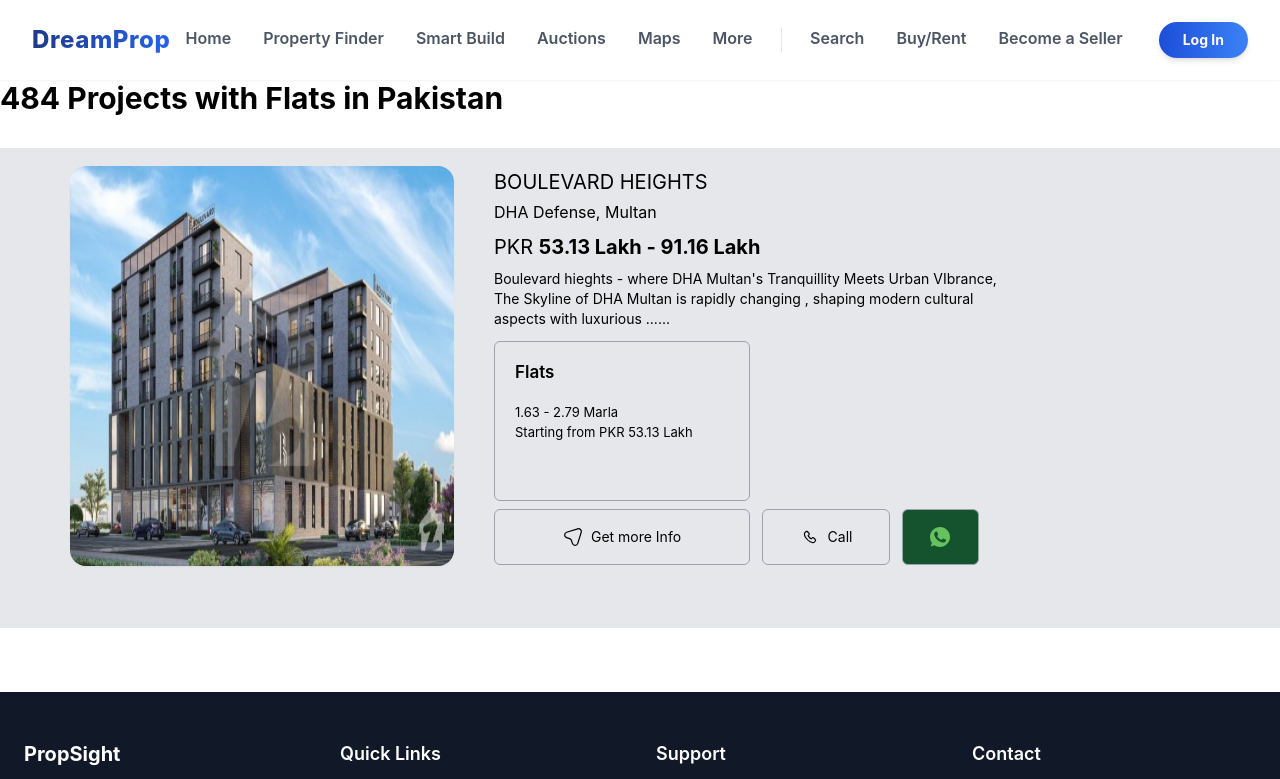
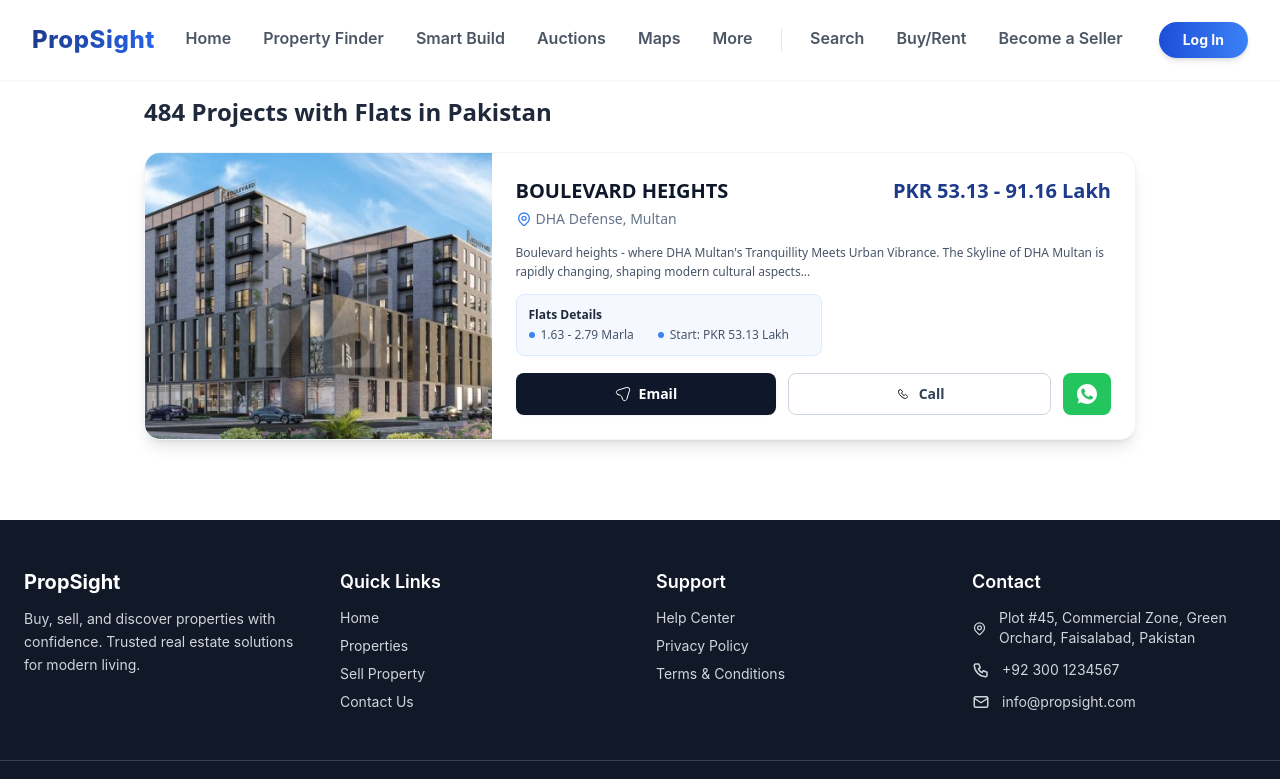
Before and after one commit to Saad-ullah33/FYP-26, a React (Vite) app: page /flats in a window 1280 px wide. Shown: the top 779 px of the page. Built offline with nearby package versions, Linux system fonts and the light colour scheme.

Commit message:
removed dream prop

```diff
--- a/src/ExploreTools/ExCatogires/Flats.jsx
+++ b/src/ExploreTools/ExCatogires/Flats.jsx
@@ -1,49 +1,82 @@
-import React from 'react'
-// import boulevard from 'FlatPhotos/boulevard.jpg';
+import React from 'react';
+
+// Images (Using your original paths)
 const boulevardImg = 'FlatPhotos/boulevard.jpg';
 const callImg = 'FlatPhotos/call.svg';
 const messageImg = 'FlatPhotos/message.svg';
 const whatsappImg = 'FlatPhotos/whats.svg';
-// const flatImg = 'FlatPhotos/flat.svg';
 
 const Flats = () => {
   return (
-    <div className='max-w-[100%]  max-h-full'>
-      <div className='text-3xl font-bold mb-8'>484 Projects with Flats in Pakistan</div>
-      <div className="card max-full bg-gray-200 h-[60vh] flex">
-        <img className='w-[30vw] h-[50vh] rounded-2xl flex relative left-[70px] top-[18px] shadow-sm' src={boulevardImg} alt="" />
-        <div className=''>
-        <div className='relative left-[110px] top-[20px] text-xl mb-1'>BOULEVARD HEIGHTS</div>
-        <p className='relative left-[110px] top-[20px] mb-2'>
-            <img src="" alt="" />
+    <div className='w-full max-w-5xl mx-auto p-4 font-sans'>
+
+      {/* Header */}
+      <div className='text-2xl font-extrabold text-slate-800 mb-6'>
+        484 Projects with Flats in Pakistan
+      </div>
+
+      {/* Card Container - Fixed height on desktop (h-72) to prevent it from being huge */}
+      <div className="bg-white rounded-2xl shadow-lg border border-slate-100 flex flex-col md:flex-row overflow-hidden h-auto md:h-72 hover:shadow-xl transition-shadow duration-300">
+
+        {/* Left Side: Image (Takes 35% width) */}
+        <div className='w-full md:w-[35%] h-48 md:h-full relative'>
+          <img
+            className='w-full h-full object-cover'
+            src={boulevardImg}
+            alt="Boulevard Heights"
+          />
+        </div>
+
+        {/* Right Side: Content */}
+        <div className='flex-1 p-6 flex flex-col justify-between'>
+
+          {/* Top Section: Title, Location & Price */}
+          <div className='flex justify-between items-start'>
+             <div>
+               <h3 className='text-xl font-bold text-slate-900'>BOULEVARD HEIGHTS</h3>
+               <p className='text-slate-500 text-sm mt-1 flex items-center gap-1'>
+                  <svg className="w-4 h-4 text-blue-500" fill="none" stroke="currentColor" viewBox="0 0 24 24"><path strokeLinecap="round" strokeLinejoin="round" strokeWidth="2" d="M17.657 16.657L13.414 20.9a1.998 1.998 0 01-2.827 0l-4.244-4.243a8 8 0 1111.314 0z"/><path strokeLinecap="round" strokeLinejoin="round" strokeWidth="2" d="M15 11a3 3 0 11-6 0 3 3 0 016 0z"/></svg>
                   DHA Defense, Multan
                </p>
-        <p className='relative left-[110px] top-[20px] text-xl mb-2'>
-            PKR <span className='font-bold'>53.13 Lakh - 91.16 Lakh</span>
+             </div>
+             <div className='text-right'>
+                <span className='block text-xl font-extrabold text-blue-900'>PKR 53.13 - 91.16 Lakh</span>
+             </div>
+          </div>
+
+          {/* Middle Section: Description & Details Box */}
+          <div className='mt-3'>
+             <p className='text-slate-600 text-xs leading-relaxed line-clamp-2 mb-3'>
+                Boulevard heights - where DHA Multan's Tranquillity Meets Urban Vibrance. The Skyline of DHA Multan is rapidly changing, shaping modern cultural aspects...
              </p>
-        <p className='relative left-[110px] top-[20px] text-sm  mb-3 w-[40vw]'>
-            Boulevard hieghts - where DHA Multan's Tranquillity Meets Urban VIbrance, The Skyline of DHA Multan is rapidly changing , shaping modern cultural aspects with luxurious ......
+
+             <div className='bg-blue-50/60 border border-blue-100 rounded-lg p-3 inline-block pr-8'>
+                <p className='text-xs font-bold text-slate-800 mb-1'>Flats Details</p>
+                <div className='flex flex-col sm:flex-row gap-y-1 gap-x-6'>
+                  <p className='text-xs text-slate-600 flex items-center gap-1.5'>
+                    <span className="w-1.5 h-1.5 bg-blue-500 rounded-full"></span> 1.63 - 2.79 Marla
                   </p>
-        <p className='relative left-[110px] top-[20px] text-sm  mb-2 w-[20vw] h-[20vh]  rounded-md border border-gray-400'>
+                  <p className='text-xs text-slate-600 flex items-center gap-1.5'>
+                    <span className="w-1.5 h-1.5 bg-blue-500 rounded-full"></span> Start: PKR 53.13 Lakh
+                  </p>
+                </div>
+            </div>
+          </div>
 
-           <p className='m-5 text-[17px] font-semibold'>Flats</p>
-           <div className='m-5'>
-           <p className=' text-[13px] '><img src="" alt="" />
-           1.63 - 2.79 Marla</p>
-           <p className=' text-[13px] '><img src="" alt="" />
-           Starting from PKR 53.13 Lakh</p>
-           </div>
-        </p>
-        <div className='flex gap-3 items-center'>
-            <button className= 'relative left-[110px] top-[20px] bottom-[10px] text-sm  mb-2 w-[20vw] h-[7vh]  rounded-md border border-gray-400 flex items-center justify-center gap-2'> <img className = " w-5 h-5 " src={messageImg} alt="" />Get more Info
+          {/* Bottom Section: Buttons */}
+          <div className='flex gap-3 mt-4'>
+              <button className='flex-1 bg-slate-900 hover:bg-slate-800 text-white py-2.5 rounded-lg font-bold text-sm flex items-center justify-center gap-2 transition-colors shadow-sm'>
+                 <img className="w-4 h-4 invert brightness-0" src={messageImg} alt="" /> Email
               </button>
-            <button className= 'relative left-[110px] top-[20px] text-sm  mb-2 w-[10vw] h-[7vh]  rounded-md border border-gray-400 flex items-center justify-center gap-2'>
-                <img className = " w-5 h-5 " src={callImg} alt="" />Call
+
+              <button className='flex-1 border border-slate-300 hover:bg-slate-50 text-slate-700 py-2.5 rounded-lg font-bold text-sm flex items-center justify-center gap-2 transition-colors'>
+                  <img className="w-4 h-4" src={callImg} alt="" /> Call
               </button>
-            <button className= 'relative left-[110px] top-[20px] text-sm  mb-2 w-[6vw] h-[7vh]  rounded-md border border-gray-400 flex items-center justify-center gap-2 bg-green-900'><img className = " w-5 h-5 " src={whatsappImg} alt="" />
+
+              <button className='w-12 bg-green-500 hover:bg-green-600 text-white rounded-lg flex items-center justify-center transition-colors shadow-sm'>
+                 <img className="w-5 h-5 invert brightness-0" src={whatsappImg} alt="" />
               </button>
           </div>
-
 
         </div>
       </div>
@@ -51,4 +84,4 @@ const Flats = () => {
   )
 }
 
-export default Flats
+export default Flats;
--- a/src/Pages/HomePage.jsx
+++ b/src/Pages/HomePage.jsx
@@ -13,7 +13,7 @@ const HomePage = () => {
     <div className="overflow-x-hidden">
         <DreamProp/>
         <AuctionBanner/>
-        <BuildSmart/>
+        {/* <BuildSmart/> */}
         <ExplorePage/>
         <Partners/>
         <Projects/>
--- a/src/SmartBuild/BuilderProfiles.jsx
+++ b/src/SmartBuild/BuilderProfiles.jsx
@@ -1,6 +1,6 @@
 import React, { useState } from 'react';
 
-// --- Extended Data with Portfolio Images & Contact Info ---
+// --- Extended Data with Portfolio Images & Contact Info (PFPs removed) ---
 const builders = [
   {
     id: 1,
@@ -9,7 +9,6 @@ const builders = [
     experience: "12 Years",
     projectsCompleted: 45,
     specialty: "Residential Complexes",
-    image: "https://images.unsplash.com/photo-1560250097-0b93528c311a?ixlib=rb-1.2.1&auto=format&fit=crop&w=500&q=60",
     rating: 4.9,
     phone: "+923001234567",
     whatsapp: "+923001234567",
@@ -27,7 +26,6 @@ const builders = [
     experience: "8 Years",
     projectsCompleted: 32,
     specialty: "Commercial High-rises",
-    image: "https://images.unsplash.com/photo-1573496359142-b8d87734a5a2?ixlib=rb-1.2.1&auto=format&fit=crop&w=500&q=60",
     rating: 4.8,
     phone: "+923007654321",
     whatsapp: "+923007654321",
@@ -45,7 +43,6 @@ const builders = [
     experience: "15 Years",
     projectsCompleted: 60,
     specialty: "Smart Homes & Villas",
-    image: "https://images.unsplash.com/photo-1472099645785-5658abf4ff4e?ixlib=rb-1.2.1&auto=format&fit=crop&w=500&q=60",
     rating: 5.0,
     phone: "+923331122334",
     whatsapp: "+923331122334",
@@ -63,7 +60,6 @@ const builders = [
     experience: "6 Years",
     projectsCompleted: 24,
     specialty: "Eco-friendly Structures",
-    image: "https://images.unsplash.com/photo-1580489944761-15a19d654956?ixlib=rb-1.2.1&auto=format&fit=crop&w=500&q=60",
     rating: 4.7,
     phone: "+923218899776",
     whatsapp: "+923218899776",
@@ -81,7 +77,6 @@ const builders = [
     experience: "10 Years",
     projectsCompleted: 38,
     specialty: "Industrial Warehouses",
-    image: "https://images.unsplash.com/photo-1519085360753-af0119f7cbe7?ixlib=rb-1.2.1&auto=format&fit=crop&w=500&q=60",
     rating: 4.9,
     phone: "+923456677889",
     whatsapp: "+923456677889",
@@ -118,13 +113,7 @@ const BuilderProfiles = () => {
                {/* Decorative Background Blob */}
                <div className="absolute top-0 right-0 -mr-16 -mt-16 w-64 h-64 rounded-full bg-blue-50 opacity-50 blur-2xl"></div>
 
-               <div className="flex items-center gap-6 relative z-10">
-                <img
-                  className="h-24 w-24 rounded-2xl object-cover shadow-md border-2 border-white"
-                  src={selectedBuilder.image}
-                  alt={selectedBuilder.name}
-                />
-                <div>
+               <div className="relative z-10">
                  <h2 className="text-3xl font-extrabold text-slate-800">{selectedBuilder.name}</h2>
                  <p className="text-blue-600 font-medium flex items-center gap-1 mt-1">
                    {selectedBuilder.specialty}
@@ -133,7 +122,6 @@ const BuilderProfiles = () => {
                  <div className="flex items-center text-slate-500 text-sm mt-2">
                    <svg className="w-4 h-4 mr-1" fill="none" stroke="currentColor" viewBox="0 0 24 24"><path strokeLinecap="round" strokeLinejoin="round" strokeWidth="2" d="M17.657 16.657L13.414 20.9a1.998 1.998 0 01-2.827 0l-4.244-4.243a8 8 0 1111.314 0z" /><path strokeLinecap="round" strokeLinejoin="round" strokeWidth="2" d="M15 11a3 3 0 11-6 0 3 3 0 016 0z" /></svg>
                    {selectedBuilder.city}
-                  </div>
                  </div>
                </div>
 
@@ -206,14 +194,8 @@ const BuilderProfiles = () => {
             key={builder.id}
             className="bg-white rounded-3xl p-6 shadow-xl shadow-blue-100/50 border border-blue-100 flex flex-col justify-between hover:-translate-y-1 transition-transform duration-300"
           >
-            {/* Top Row: Avatar + Name + Badge */}
+            {/* Top Row: Name + Badge + Rating */}
             <div className="flex items-start justify-between mb-6">
-              <div className="flex items-center gap-4">
-                <img
-                  className="h-16 w-16 rounded-2xl object-cover shadow-sm border border-slate-100"
-                  src={builder.image}
-                  alt={builder.name}
-                />
               <div>
                 <h3 className="text-lg font-bold text-slate-800 leading-tight">{builder.name}</h3>
                 <div className="flex items-center gap-1 mt-1">
@@ -221,7 +203,6 @@ const BuilderProfiles = () => {
                     <path fillRule="evenodd" d="M6.267 3.455a3.066 3.066 0 001.745-.723 3.066 3.066 0 013.976 0 3.066 3.066 0 001.745.723 3.066 3.066 0 012.812 2.812c.051.643.304 1.254.723 1.745a3.066 3.066 0 010 3.976 3.066 3.066 0 00-.723 1.745 3.066 3.066 0 01-2.812 2.812 3.066 3.066 0 00-1.745.723 3.066 3.066 0 01-3.976 0 3.066 3.066 0 00-1.745-.723 3.066 3.066 0 01-2.812-2.812 3.066 3.066 0 00-.723-1.745 3.066 3.066 0 010-3.976 3.066 3.066 0 00.723-1.745 3.066 3.066 0 012.812-2.812zm7.44 5.252a1 1 0 00-1.414-1.414L9 10.586 7.707 9.293a1 1 0 00-1.414 1.414l2 2a1 1 0 001.414 0l4-4z" clipRule="evenodd" />
                   </svg>
                   <span className="text-xs font-medium text-blue-500 uppercase tracking-wide">Verified</span>
-                  </div>
                 </div>
               </div>
 
--- a/src/components/Header/Header.jsx
+++ b/src/components/Header/Header.jsx
@@ -14,7 +14,7 @@ const Header = () => {
 
         {/* LOGO (Dark Blue to match the theme) */}
         <div className="text-2xl font-extrabold tracking-wide text-transparent bg-clip-text bg-gradient-to-r from-blue-900 to-blue-600 cursor-pointer">
-          DreamProp
+          PropSight
         </div>
 
         {/* NAVBAR */}
```
Lines whose indentation alone changed are shown as unchanged.
